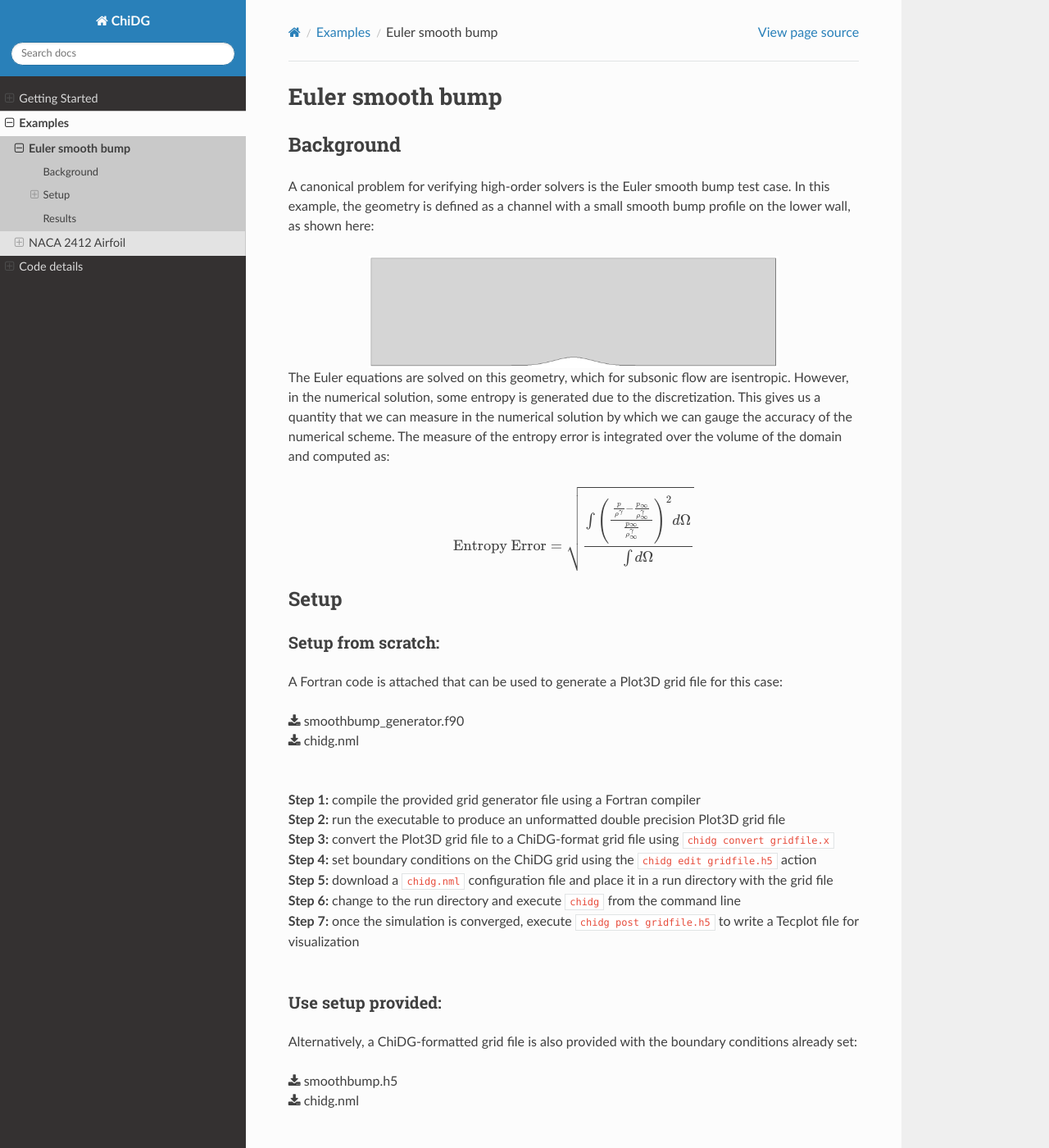
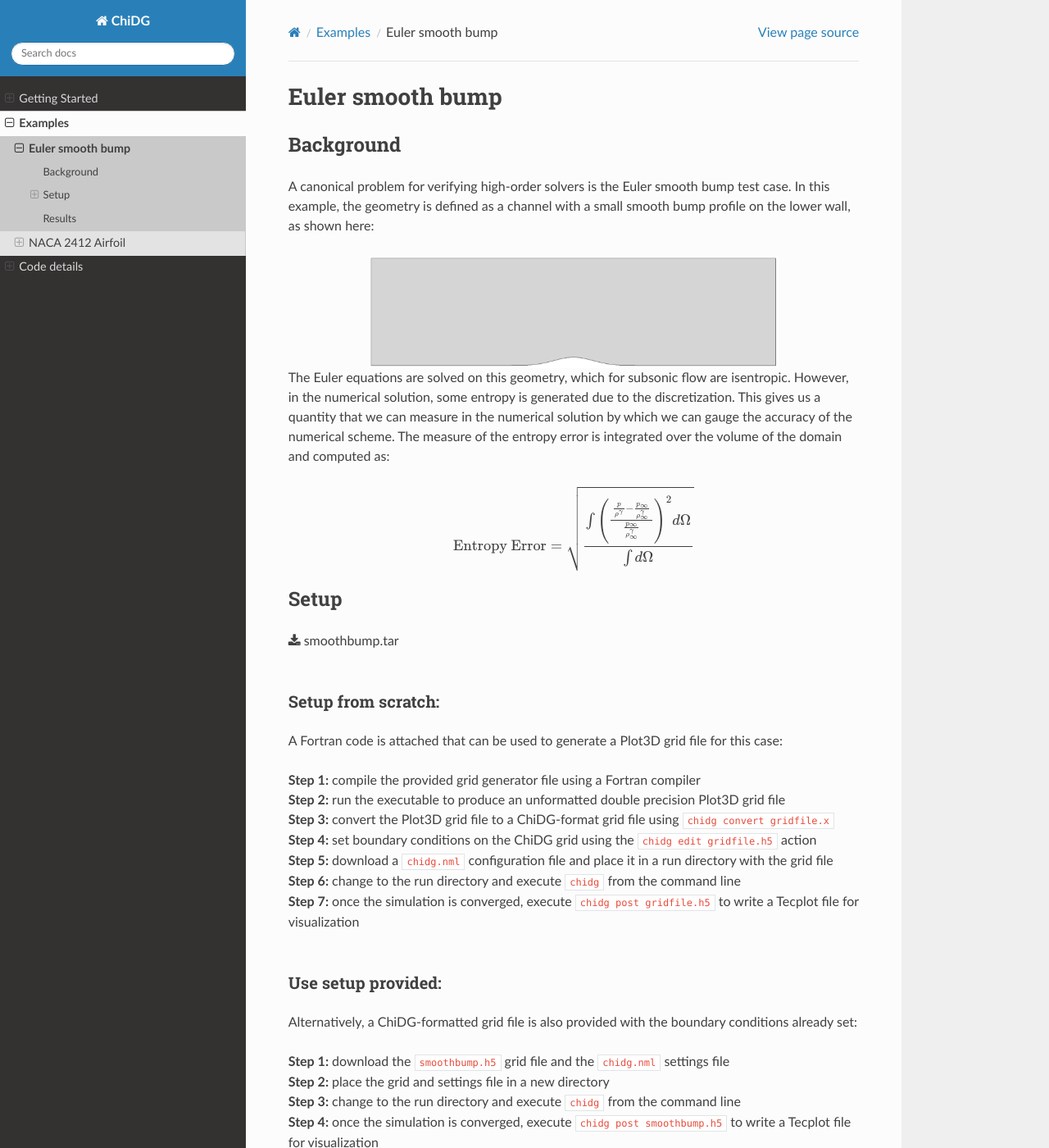
Before and after one commit to nwukie/ChiDG_pysite, a Sphinx documentation site: the page built from source/examples/smoothbump/example_smoothbump.rst, in a window 1280 px wide and 1400 px high. Shown: the whole window at 82% size. Built offline with Sphinx 7.4.7 and the Read the Docs theme 2.0.0, drawn with Linux system fonts in a browser that asks for light colours.

Commit message:
Updated example

```diff
--- a/source/examples/smoothbump/example_smoothbump.rst
+++ b/source/examples/smoothbump/example_smoothbump.rst
@@ -37,14 +37,17 @@ over the volume of the domain and computed as:
 Setup
 ------
 
+| :download:`smoothbump.tar <smoothbump.tar>`
+|
 
 Setup from scratch:
 -------------------
 A Fortran code is attached that can be used to generate a Plot3D grid file for this case:
 
-| :download:`smoothbump_generator.f90 <grids/smoothbump_generator.f90>`
-| :download:`chidg.nml <grids/chidg.nml>`
-|
+
+.. | :download:`smoothbump_generator.f90 <grids/smoothbump_generator.f90>`
+.. | :download:`chidg.nml <grids/chidg.nml>`
+.. |
 
 
 | **Step 1:** compile the provided grid generator file using a Fortran compiler
@@ -62,9 +65,9 @@ Use setup provided:
 Alternatively, a ChiDG-formatted grid file is also provided with the boundary
 conditions already set:
 
-| :download:`smoothbump.h5 <grids/smoothbump.h5>`
-| :download:`chidg.nml <grids/chidg.nml>`
-|
+.. | :download:`smoothbump.h5 <grids/smoothbump.h5>`
+.. | :download:`chidg.nml <grids/chidg.nml>`
+.. |
 
 | **Step 1:** download the ``smoothbump.h5`` grid file and the ``chidg.nml`` settings file
 | **Step 2:** place the grid and settings file in a new directory
--- a/source/getting_started/getting_started.rst
+++ b/source/getting_started/getting_started.rst
@@ -329,7 +329,7 @@ The ChiDG executable, ``chidg``, works as:
 .. attribute:: chidg
 
     - Run a ChiDG simulation
-    - Assumes chidg.nml namelist file is present in current directory
+    - Assumes chidg.nml namelist and grid files are present in the working directory
 
 
 
```
Also changed, not shown: 8 other files.
